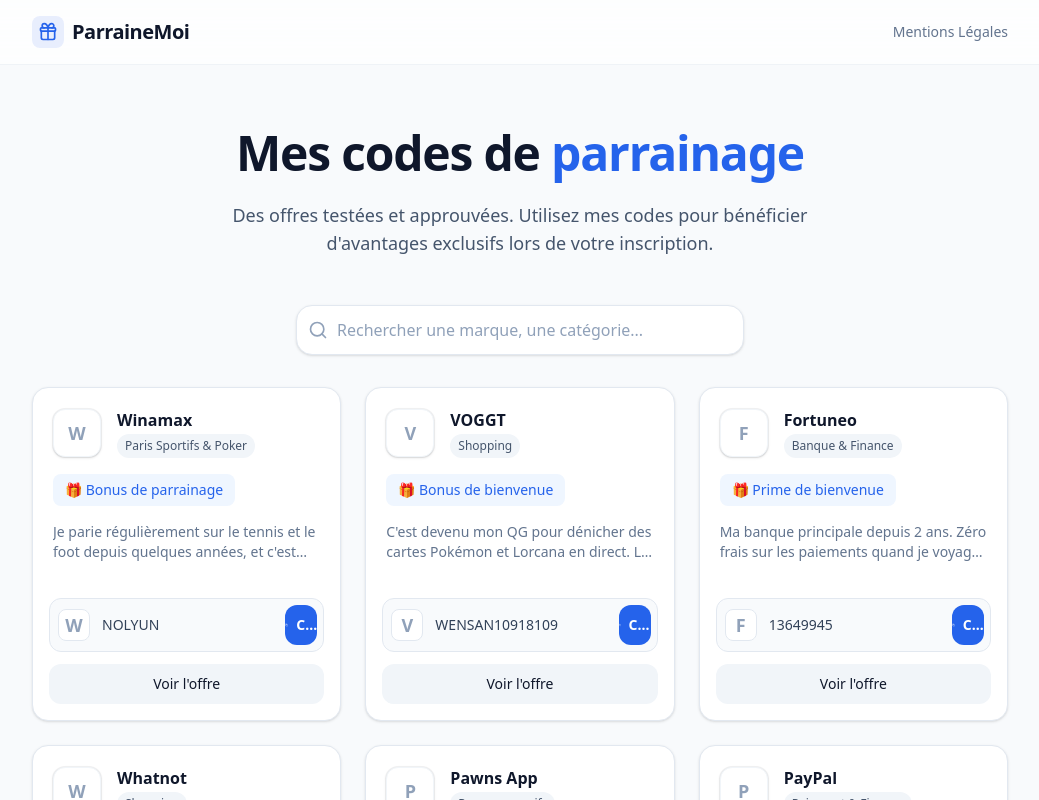
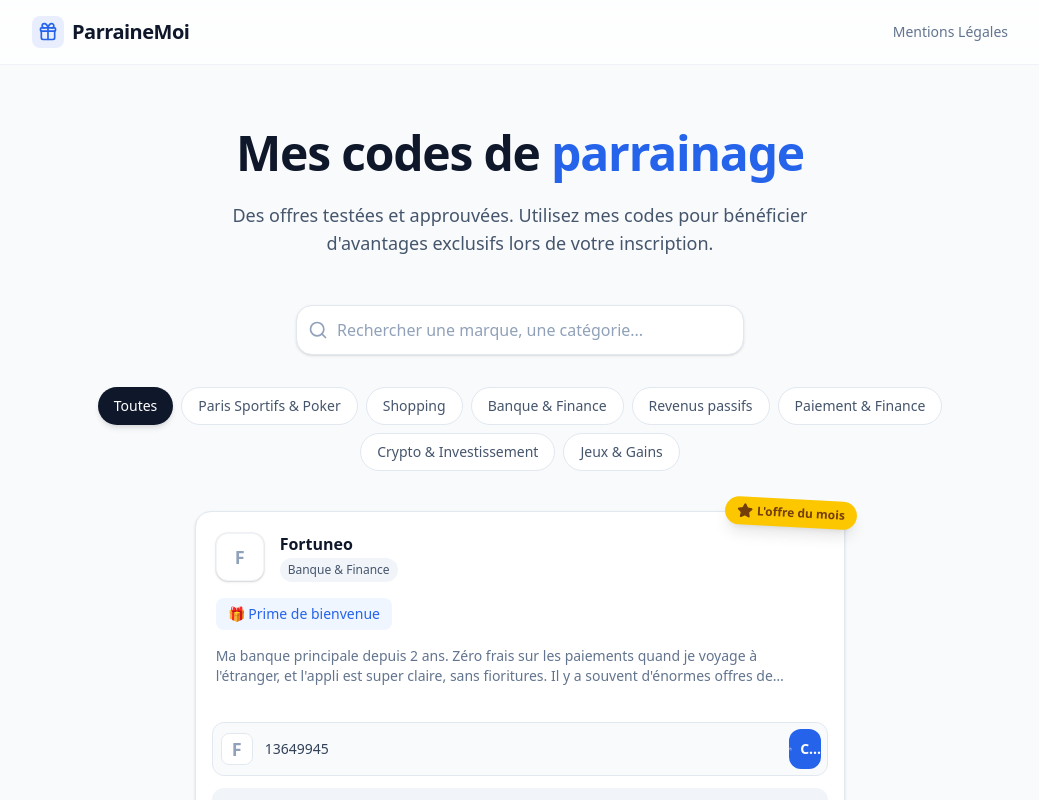
Before and after one commit to NACoaching/ParraineMoi, a Next.js app: page / in a window 1280 px wide. Shown: the top 800 px of the page, without its empty margins (120-1159 px from the left). Built offline with nearby package versions, Linux system fonts and the light colour scheme.

Commit message:
UI: Add category filters and spotlight offer

```diff
--- a/src/components/ReferralGrid.tsx
+++ b/src/components/ReferralGrid.tsx
@@ -1,22 +1,46 @@
 "use client";
 
-import { Search } from "lucide-react";
+import { Search, Star } from "lucide-react";
 import { useState, useMemo } from "react";
 import { ReferralCard, Referral } from "./ReferralCard";
 
 export function ReferralGrid({ referrals }: { referrals: Referral[] }) {
     const [searchTerm, setSearchTerm] = useState("");
+    const [activeCategory, setActiveCategory] = useState("Toutes");
+
+    const categories = useMemo(() => {
+        const cats = Array.from(new Set(referrals.map(r => r.category)));
+        return ["Toutes", ...cats];
+    }, [referrals]);
 
     const filteredReferrals = useMemo(() => {
-        if (!searchTerm) return referrals;
+        let result = referrals;
+
+        if (activeCategory !== "Toutes") {
+            result = result.filter(ref => ref.category === activeCategory);
+        }
+
+        if (searchTerm) {
             const lowerSearch = searchTerm.toLowerCase();
-        return referrals.filter(
+            result = result.filter(
                 (ref) =>
                     ref.name.toLowerCase().includes(lowerSearch) ||
                     ref.category.toLowerCase().includes(lowerSearch) ||
                     ref.description.toLowerCase().includes(lowerSearch)
             );
-    }, [searchTerm, referrals]);
+        }
+        return result;
+    }, [searchTerm, activeCategory, referrals]);
+
+    const isDefaultState = !searchTerm && activeCategory === "Toutes";
+    // Spotlight offer (Fortuneo for instance, or first if not found)
+    const spotlightIndex = filteredReferrals.findIndex(r => r.slug === 'fortuneo');
+    const spotlightOffer = isDefaultState && spotlightIndex !== -1 ? filteredReferrals[spotlightIndex] : null;
+
+    // The rest of the grid
+    const gridOffers = isDefaultState && spotlightIndex !== -1
+        ? filteredReferrals.filter((_, idx) => idx !== spotlightIndex)
+        : filteredReferrals;
 
     return (
         <div className="w-full">
@@ -33,22 +57,47 @@ export function ReferralGrid({ referrals }: { referrals: Referral[] }) {
                 />
             </div>
 
-            {filteredReferrals.length > 0 ? (
+            {/* Categories */}
+            <div className="flex flex-wrap justify-center gap-2 mb-10">
+                {categories.map(cat => (
+                    <button
+                        key={cat}
+                        onClick={() => setActiveCategory(cat)}
+                        className={`px-4 py-2 rounded-full text-sm font-medium transition-colors ${activeCategory === cat
+                                ? "bg-slate-900 text-white dark:bg-white dark:text-slate-900 shadow-md"
+                                : "bg-white text-slate-600 border border-slate-200 hover:bg-slate-50 dark:bg-slate-900/50 dark:text-slate-400 dark:border-slate-800 dark:hover:bg-slate-800"
+                            }`}
+                    >
+                        {cat}
+                    </button>
+                ))}
+            </div>
+
+            {spotlightOffer && (
+                <div className="mb-10 w-full lg:w-2/3 mx-auto relative">
+                    <div className="absolute -top-3 -right-3 z-10 bg-yellow-400 text-yellow-900 text-xs font-bold px-3 py-1.5 rounded-full flex items-center gap-1 shadow-lg transform rotate-3">
+                        <Star className="h-4 w-4 fill-yellow-900" /> L'offre du mois
+                    </div>
+                    <ReferralCard referral={spotlightOffer} />
+                </div>
+            )}
+
+            {gridOffers.length > 0 ? (
                 <div className="grid grid-cols-1 md:grid-cols-2 lg:grid-cols-3 gap-6">
-                    {filteredReferrals.map((referral) => (
+                    {gridOffers.map((referral) => (
                         <ReferralCard key={referral.id} referral={referral} />
                     ))}
                 </div>
             ) : (
                 <div className="text-center py-12 px-4 rounded-3xl bg-white dark:bg-slate-900 border border-slate-200 dark:border-slate-800 border-dashed">
                     <p className="text-slate-500 dark:text-slate-400">
-                        Aucun parrainage trouvé pour "{searchTerm}".
+                        Aucun parrainage trouvé pour vos critères.
                     </p>
                     <button
-                        onClick={() => setSearchTerm("")}
+                        onClick={() => { setSearchTerm(""); setActiveCategory("Toutes"); }}
                         className="mt-4 text-primary font-medium hover:underline"
                     >
-                        Réinitialiser la recherche
+                        Réinitialiser les filtres
                     </button>
                 </div>
             )}
```
Lines whose indentation alone changed are shown as unchanged.
